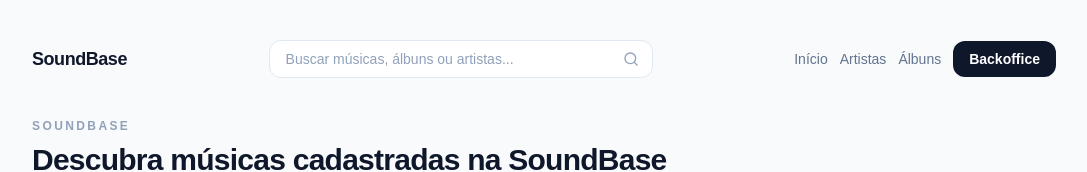
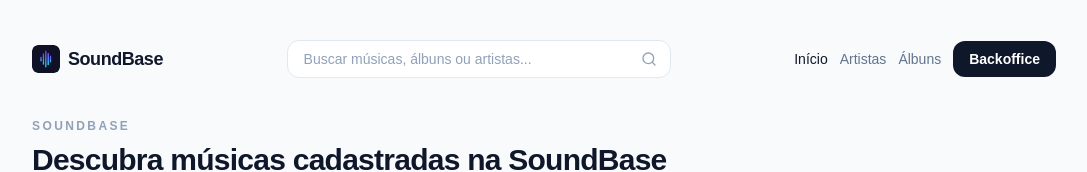
Before and after one commit to pedrogarciaphgs/soundbase, a Next.js app: page / in a window 1280 px wide. Shown: the top 172 px of the page, without its empty margins (96-1183 px from the left). Built offline with nearby package versions, Linux system fonts and the light colour scheme; no server answers; the database is empty.

Commit message:
feat: highlight active public navigation

```diff
--- a/src/components/public/PublicNav.tsx
+++ b/src/components/public/PublicNav.tsx
@@ -1,11 +1,13 @@
 "use client";
 
 import Link from "next/link";
-import { useRouter } from "next/navigation";
+import { usePathname, useRouter } from "next/navigation";
 import { useState } from "react";
+import Image from "next/image";
 
 export function PublicNav() {
   const router = useRouter();
+  const pathname = usePathname();
   const [query, setQuery] = useState("");
 
   function handleSearch(event: React.FormEvent<HTMLFormElement>) {
@@ -20,14 +22,34 @@ export function PublicNav() {
 
     router.push(`/search?q=${encodeURIComponent(trimmedQuery)}`);
   }
-
+  const navItems = [
+    {
+      href: "/",
+      label: "Início",
+    },
+    {
+      href: "/artists",
+      label: "Artistas",
+    },
+    {
+      href: "/albums",
+      label: "Álbuns",
+    },
+  ];
   return (
     <header className="mb-10 flex flex-col gap-4 lg:flex-row lg:items-center lg:justify-between">
-      <Link
-        href="/"
-        className="text-lg font-bold tracking-tight text-slate-900"
-      >
-        SoundBase
+      <Link href="/" className="flex items-center gap-2">
+        <Image
+          src="/soundbase-icon.png"
+          alt="SoundBase"
+          width={28}
+          height={28}
+          className="rounded-md"
+        />
+
+        <span className="text-lg font-bold tracking-tight text-slate-900">
+          SoundBase
+        </span>
       </Link>
 
       <form onSubmit={handleSearch} className="w-full lg:max-w-sm">
@@ -64,26 +86,23 @@ export function PublicNav() {
       </form>
 
       <nav className="flex items-center gap-3">
-        <Link
-          href="/"
-          className="text-sm font-medium text-slate-500 transition hover:text-slate-900"
-        >
-          Início
-        </Link>
+        {navItems.map((item) => {
+          const isActive = pathname === item.href;
 
-        <Link
-          href="/artists"
-          className="text-sm font-medium text-slate-500 transition hover:text-slate-900"
-        >
-          Artistas
-        </Link>
-
-        <Link
-          href="/albums"
-          className="text-sm font-medium text-slate-500 transition hover:text-slate-900"
-        >
-          Álbuns
-        </Link>
+          return (
+            <Link
+              key={item.href}
+              href={item.href}
+              className={`text-sm font-medium transition ${
+                isActive
+                  ? "text-slate-900"
+                  : "text-slate-500 hover:text-slate-900"
+              }`}
+            >
+              {item.label}
+            </Link>
+          );
+        })}
 
         <Link
           href="/dashboard"
```
